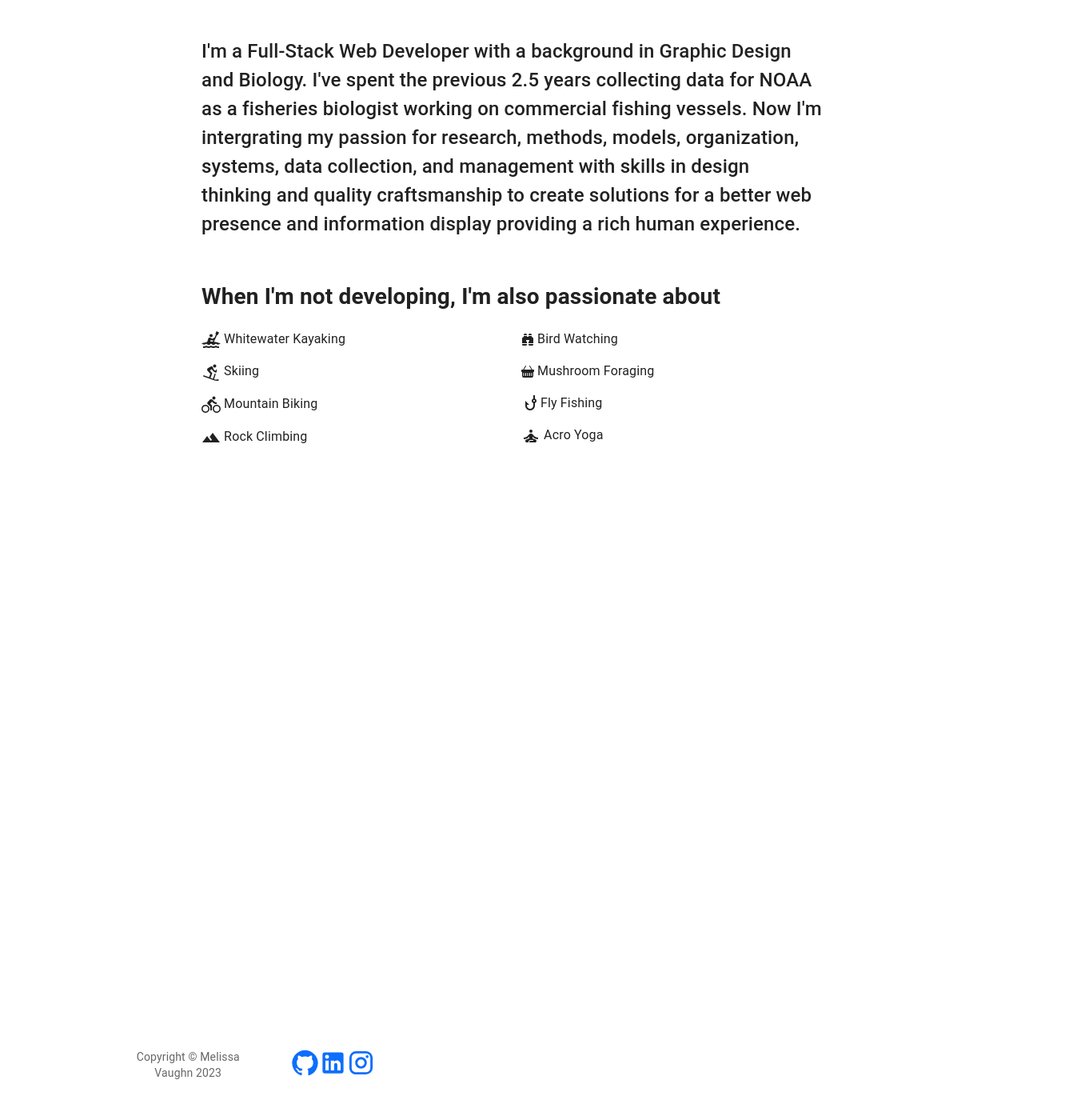
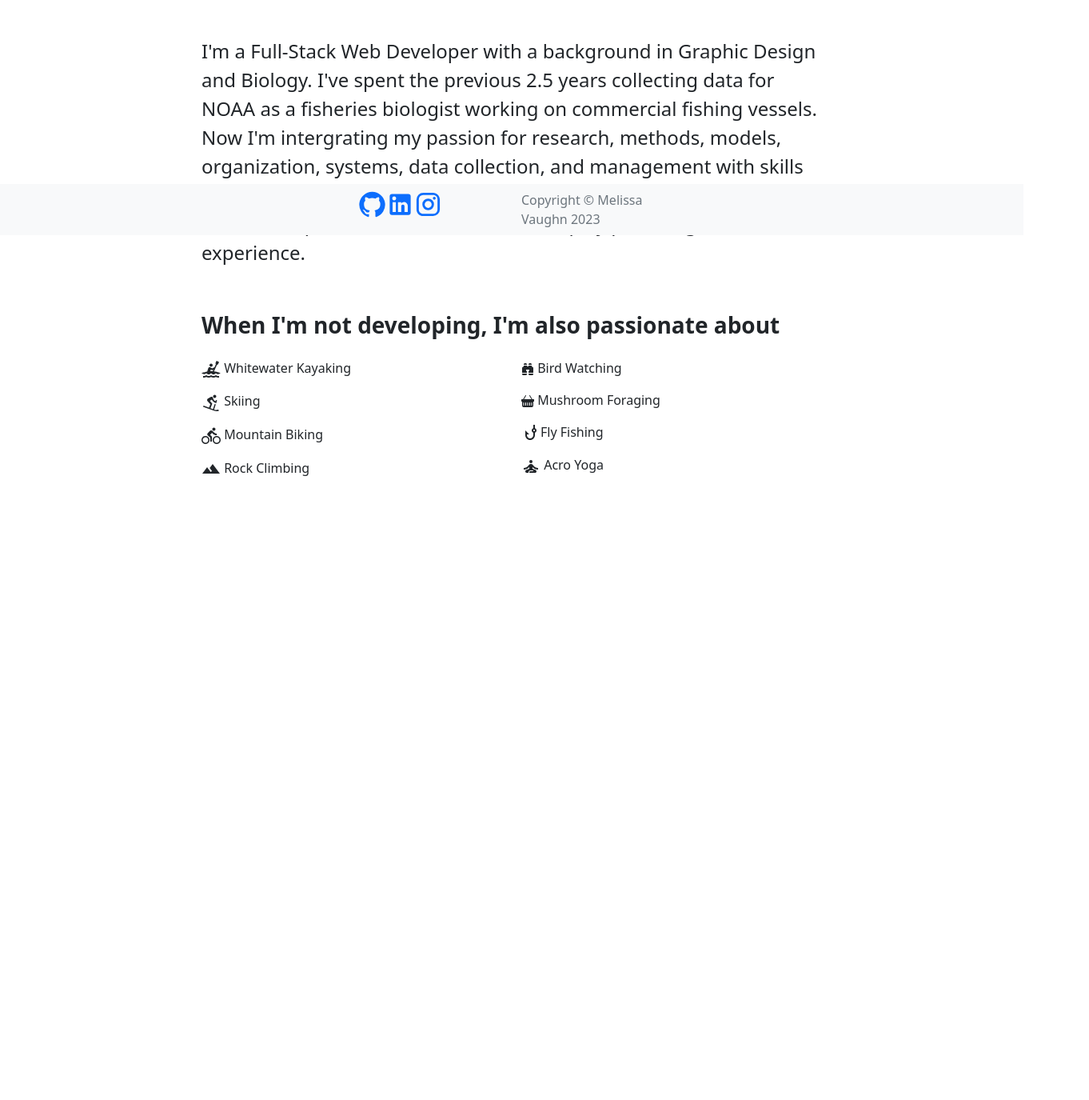
Before and after one commit to Meljska-Fawn/react-portfolio-website, a React (Create React App) app: page / in a window 1280 px wide. Shown: the part 506-1881 px from the top of the page at 80% size, 1362 px wide, since content can reach past the window. After the commit the page ends 1120 px from the top, so only its background shows below. Built offline with nearby package versions, Linux system fonts and the light colour scheme.

Commit message:
fixed the footer and added style

```diff
--- a/src/Components/Footer.js
+++ b/src/Components/Footer.js
@@ -2,51 +2,27 @@ import React from 'react';
 import GitHubIcon from '@mui/icons-material/GitHub';
 import LinkedInIcon from '@mui/icons-material/LinkedIn';
 import InstagramIcon from '@mui/icons-material/Instagram';
-import CssBaseline from '@mui/material/CssBaseline';
-import { createTheme, ThemeProvider } from '@mui/material/styles';
-import Box from '@mui/material/Box';
-import Typography from '@mui/material/Typography';
-import Container from '@mui/material/Container';
-import Stack from '@mui/material/Stack';
+import Container from 'react-bootstrap/Container';
+import Row from 'react-bootstrap/Row';
+import Col from 'react-bootstrap/Col';
+
 
 function Copyright() {
   return (
-    <Typography variant="body2" color="text.secondary" align="center">
+    <div className="text-secondary">
       {'Copyright © '}
       Melissa Vaughn
       {' '}
       {new Date().getFullYear()}
-    </Typography>
+    </div>
   );
 }
 
-const defaultTheme = createTheme();
-
 export default function Footer() {
   return (
-    <ThemeProvider theme={defaultTheme}>
-      <Box
-        sx={{
-          display: 'flex',
-          flexDirection: 'column',
-          minHeight: '100vh',
-          width: '100vw'
-        }}
-      >
-        <CssBaseline />
-        <Box
-          component="footer"
-          sx={{
-            py: 3,
-            px: 2,
-            mt: 'auto',
-          }}
-
-        >
-          <Container maxWidth="lg">
-            <Stack direction="row" spacing={2}>
-              <Copyright />
-              <Container >
+    <Container className="d-flex align-items-center justify-content-center">
+      <Row>
+        <Col >
           <a href="https://github.com/Meljska-Fawn">
             <GitHubIcon fontSize="large" />
           </a>
@@ -56,11 +32,11 @@ export default function Footer() {
           <a href="https://www.instagram.com/melissa.lavaughn/">
             <InstagramIcon fontSize="large" />
           </a>
+        </Col>
+        <Col style={{ maxWidth: '600px' }}>
+          <Copyright />
+        </Col>
+      </Row>
     </Container>
-            </Stack>
-          </Container>
-        </Box>
-      </Box>
-    </ThemeProvider >
   );
 }
--- a/src/Components/PortfolioContainer.js
+++ b/src/Components/PortfolioContainer.js
@@ -45,7 +45,7 @@ export default function PortfolioContainer() {
                     </Col>
                 </Row>
                 <Row>
-                    <Col xs={12}>
+                    <Col xs={12} className="fixed-bottom max-width-lg bg-light pb-2 pt-2 d-flex" style={{ maxHeight: '200px' }}>
                         <Footer />
                     </Col>
                 </Row>
```
Also changed, not shown: src/Components/pages/About.js (+1 -1 lines). Lines whose indentation alone changed are shown as unchanged.
